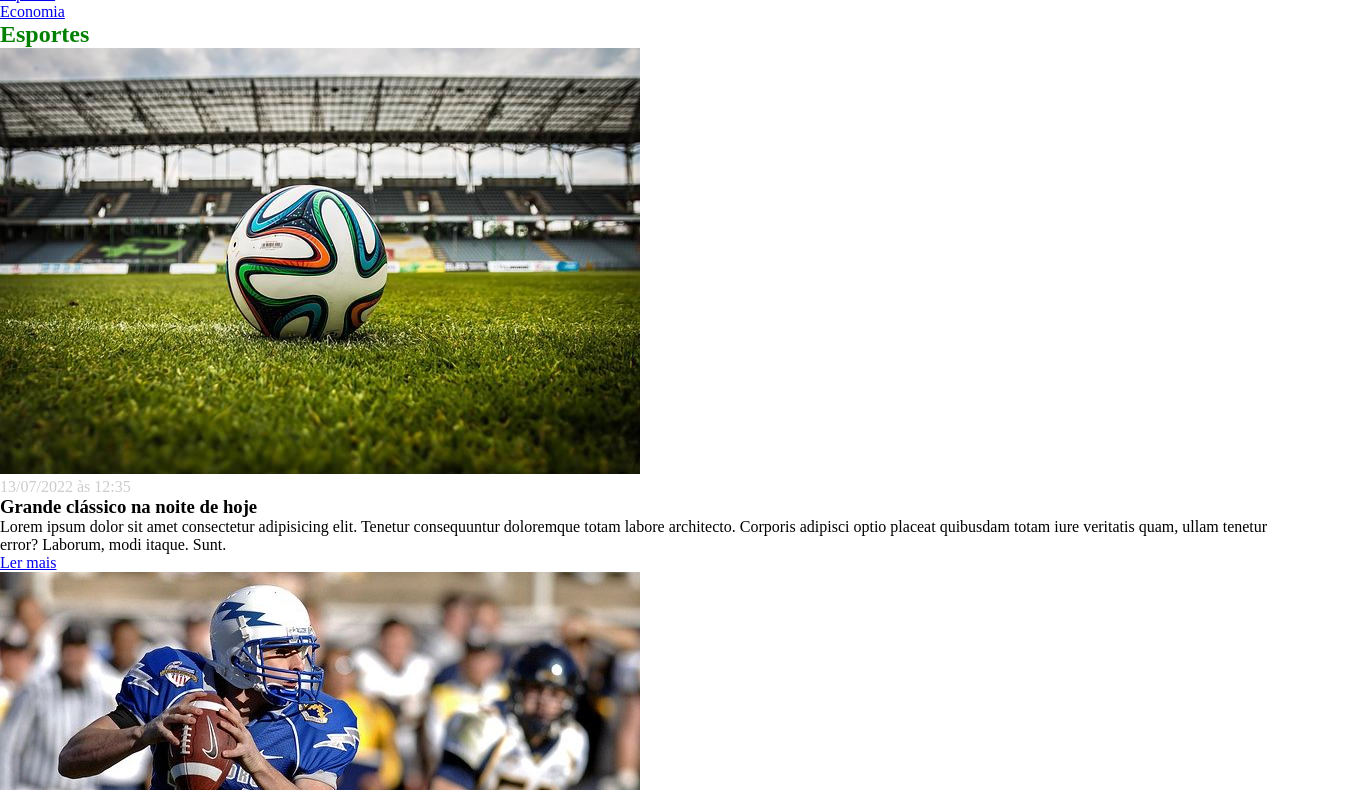
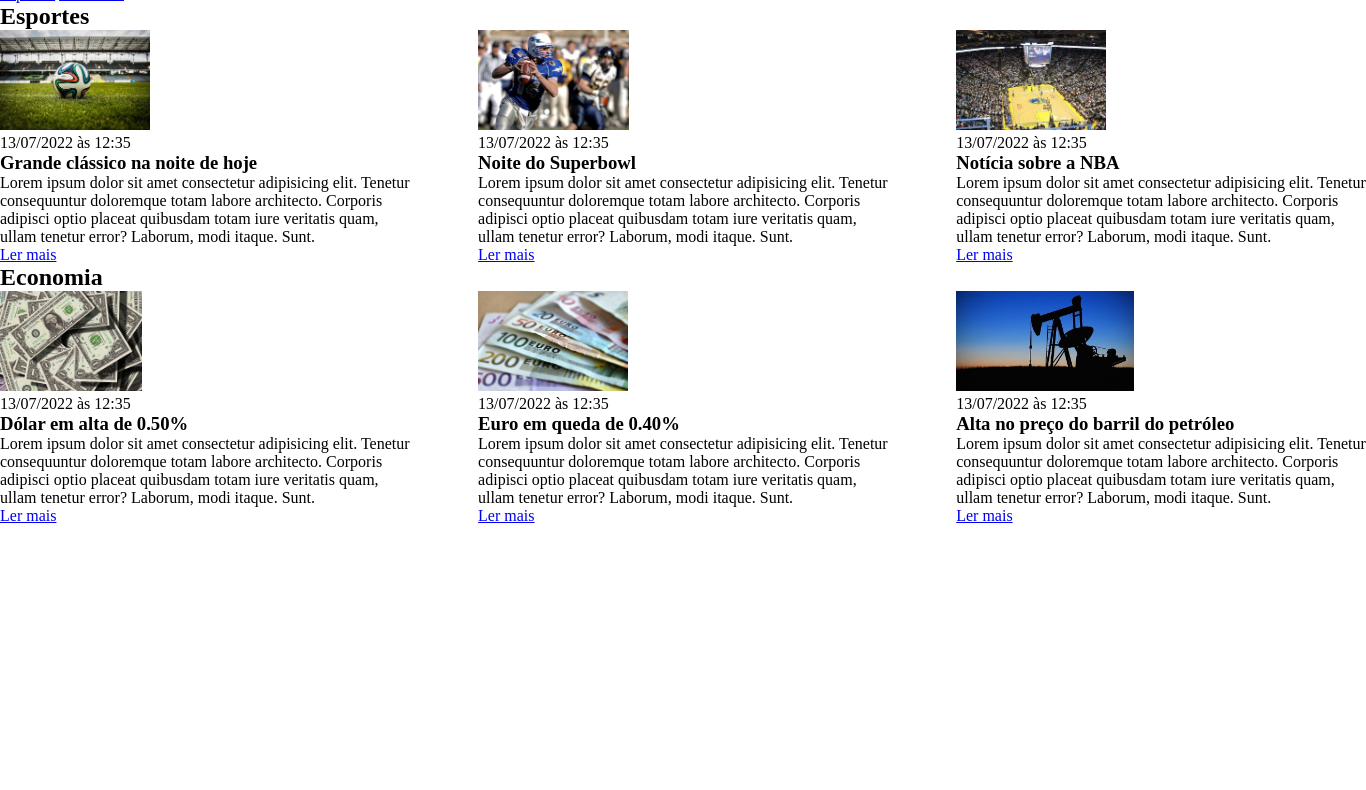
Before and after one commit to ProMenge/CSS-EBAC, a plain HTML site: page index.html in a window 1280 px wide. Shown: the part 52-842 px from the top of the page, 1366 px wide, since content can reach past the window. After the commit the page ends 800 px from the top, so only its background shows below. Drawn offline with Linux system fonts and the light colour scheme.

Commit message:
Aula Display -  Divs e dando propriedades no css

```diff
--- a/index.html
+++ b/index.html
@@ -9,6 +9,7 @@
 </head>
 <body>
     <header>
+        <div class="container">
             <h1>Meu portal de notícias</h1>
             <nav>
                 <ul>
@@ -20,9 +21,12 @@
                     </li>
                 </ul>
             </nav>
+        </div>
     </header>
     <section>
+        <div class="container">
         <h2 id="sports">Esportes</h2>
+            <div class="articles">
                 <article>
                     <img src="./imagens/futebol.jpg" alt="Bola de futebol no gramado" />
                     <header>
@@ -56,20 +60,13 @@
                     </p>
                     <a href="#" title="Leia a notícia completa">Ler mais</a>
                 </article>
-        <article>
-            <img src="./imagens/basquete.jpg" title="Vista aérea de uma quadra de basquete" />
-            <header>
-                <time>13/07/2022 às 12:35</time>
-            </header>
-            <h3>Notícia sobre a NBA</h3>
-            <p>
-                Lorem ipsum dolor sit amet consectetur adipisicing elit. Tenetur consequuntur doloremque totam labore architecto. Corporis adipisci optio placeat quibusdam totam iure veritatis quam, ullam tenetur error? Laborum, modi itaque. Sunt.
-            </p>
-            <a href="#" title="Leia a notícia completa">Ler mais</a>
-        </article>
+            </div>
+        </div>
     </section>
     <section>
+        <div class="container">
             <h2>Economia</h2>
+            <div class="articles">
                 <article>
                     <img src="./imagens/dolares.jpg" alt="Muitos dólares" />
                     <header>
@@ -103,6 +100,8 @@
                     </p>
                     <a href="#" title="Leia a notícia completa">Ler mais</a>
                 </article>
+            </div>
+        </div>
     </section>
 </body>
 </html>
--- a/main.css
+++ b/main.css
@@ -4,18 +4,30 @@
     padding: 0;
 }
 
-h1{
-    color: green;
+header li{
+
+    display: inline;
 }
 
-h2 {
-    color: green;
+.container {
+
+    width: 1366px;
+    margin: 0 auto;
 }
 
-#economy h2 {
-    color: gold;
+.articles{
+
+    display: flex;
+    flex-wrap: wrap;
+    justify-content: space-between;
 }
 
-.creation-date{
-    color: #ccc;
+.articles article img{
+
+    height: 100px;
 }
+
+.articles article{
+
+    width: 30%;
+}
```
Lines whose indentation alone changed are shown as unchanged.
